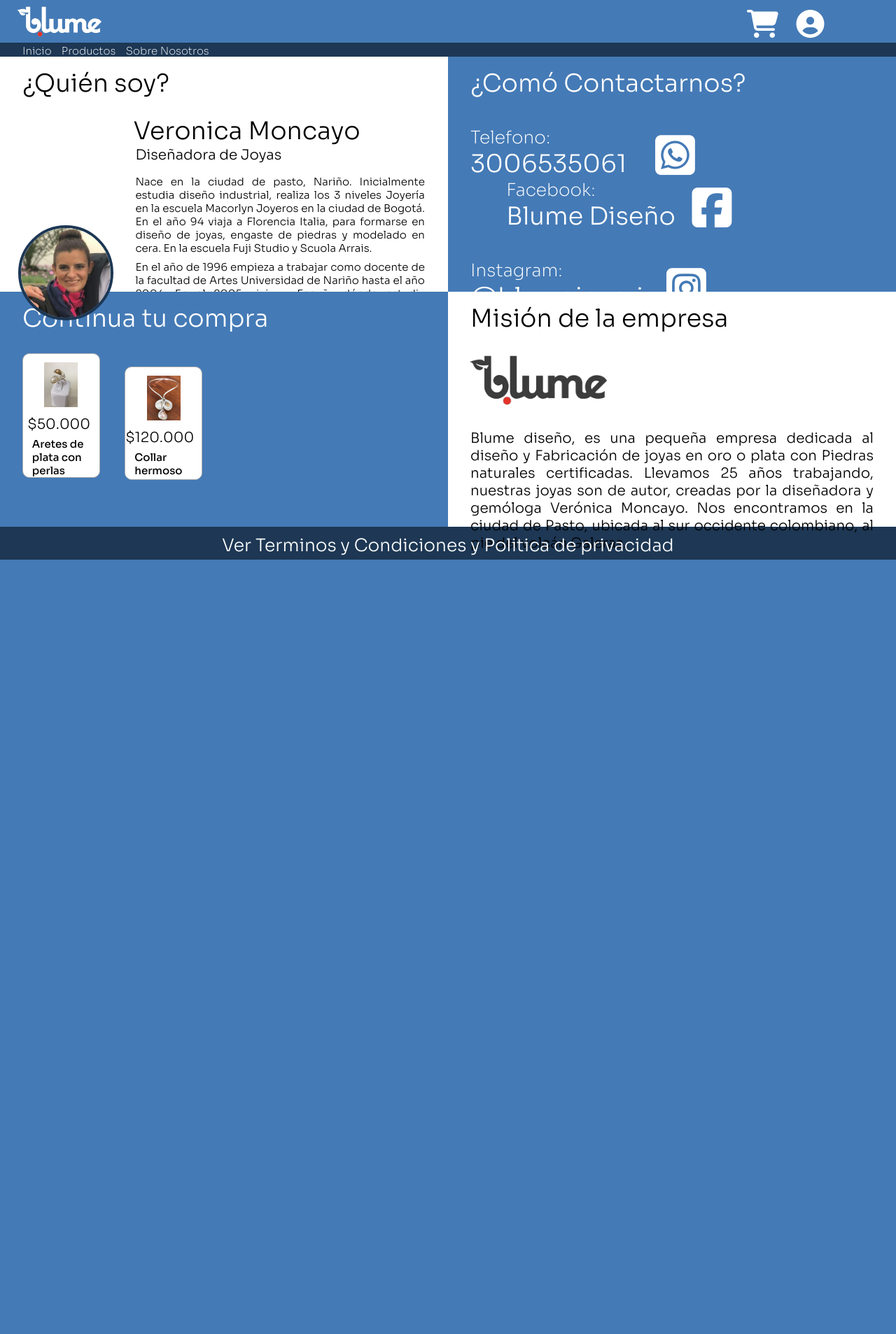
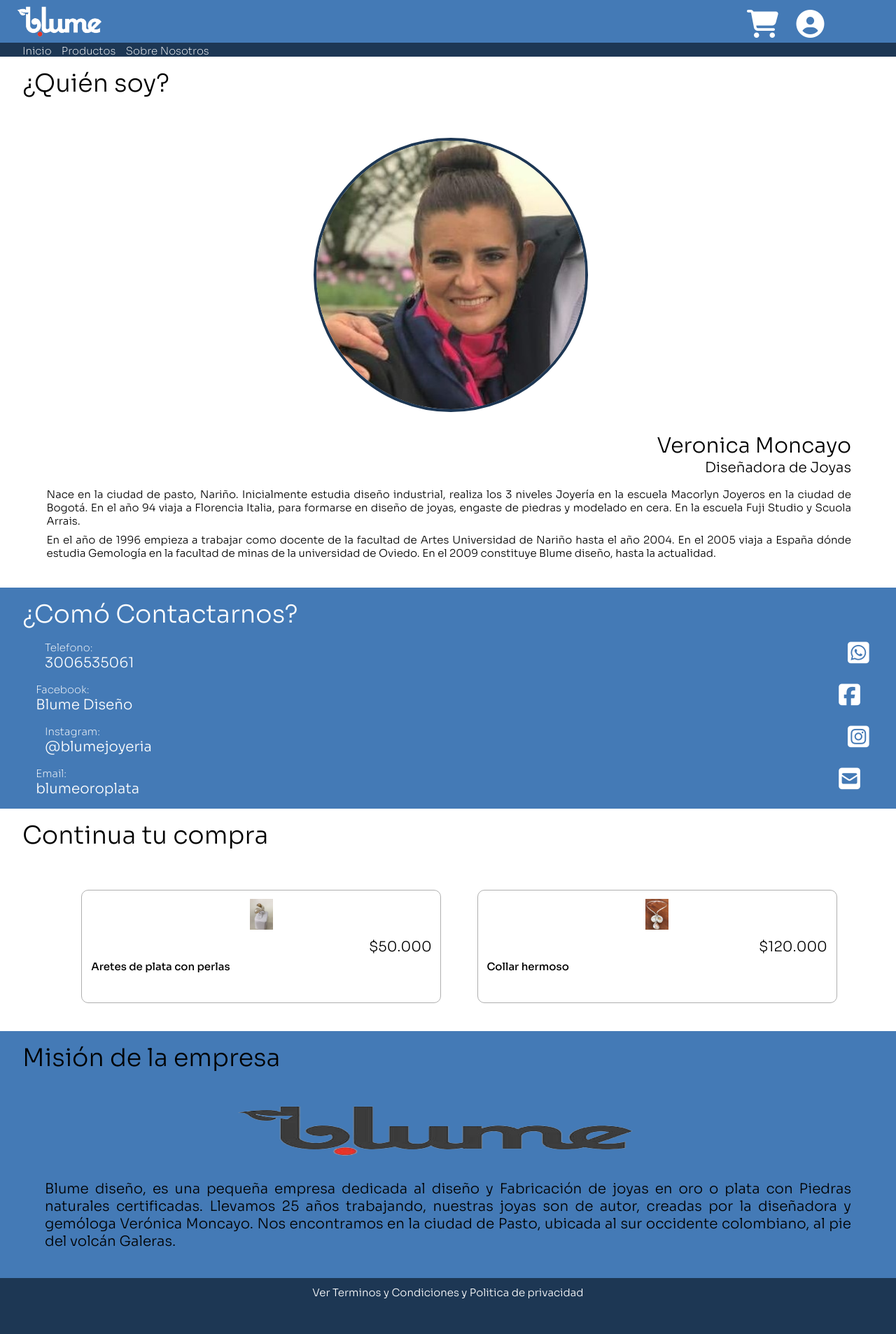
Before and after one commit to manuelandres66/blume, a Django app: page /sobre_nosotros/ in a window 1280 px wide; the page is wider, and only the part inside the window is pictured. Shown: that part at 70% size. Before the commit the page ends 800 px from the top of that part, so only its background shows below. Run offline with Django 3.2, Linux system fonts and the light colour scheme; data comes from the database, SQL or seed files in the repository; some libraries are stand-ins or nearby versions.

Commit message:
sobre nostros completed

```diff
--- a/static/css/sobre_nosotros.css
+++ b/static/css/sobre_nosotros.css
@@ -188,3 +188,121 @@
     text-align: center;
     padding-top: 1.4vh;
 }
+
+@media screen and (max-width: 1547px) {
+    .all {
+        display: flex;
+        flex-wrap: wrap;
+    }
+    .quien_soy, .productos, .contactos, .empresa {
+        display: block;
+        width: 100%;
+    }
+
+    #quien_imagen {
+        position: static;
+        width: 30vw;
+        margin-left: 35vw;
+        margin-top: 5vh;
+    }
+
+    .quien_informacion {
+        width: 90vw;
+        margin-left: 5vw;
+    }
+
+    .quien_parrafos {
+        margin-bottom: 5vh;
+    }
+
+    .quien_titulo {
+        margin-bottom: 2vh;
+    }
+
+    .quien_diseñadora {
+        text-align: right;
+    }
+
+    .quien_diseñadora h3 {
+        font-size: 30px;
+    }
+
+    .quien_diseñadora h5 {
+        font-size: 20px;
+    }
+
+    .contactos_contenedor {
+        margin: 0;
+    }
+
+    .contacto {
+        display: block;
+        width: 100%;
+        margin-left: 5vw;
+        margin-bottom: 2vh;
+    }
+
+    .contacto h5 {
+        font-size: 15px;
+    }
+
+    .contacto h4 {
+        font-size: 20px;
+    }
+
+    .contacto i {
+        margin: 0;
+        float: right;
+        margin-right: 8vw;
+        font-size: 35px;
+    }
+
+    .productos {
+        background-color: #fff;
+        color: #000;
+    }
+
+    .vendidos {
+        display: flex;
+        flex-wrap: wrap;
+        justify-content: center;
+        margin-top: 0;
+        margin-bottom: 5vh;
+    }
+
+    .vendido {
+        width: 40vw;
+        margin-top: 5vh;
+        margin-left: 2vw;
+        margin-right: 2vw;
+    }
+
+    .vendido_imagen {
+        width: 10vw;
+        height: 5.5vh;
+    }
+
+    .empresa {
+        background-color: #447ab6;
+    }
+
+    .empresa img {
+        width: 50vw;
+        margin-left: 25vw;
+    }
+
+    .empresa p {
+        margin-left: 5vw;
+        width: 90vw;
+        margin-bottom: 5vh;
+    }
+
+    .terminos {
+        width: 100vw;
+        height: 10vh;
+    }
+
+    .terminos a {
+        font-size: 15px;
+    }
+}
--- a/templates/sobre_nosotros.html
+++ b/templates/sobre_nosotros.html
@@ -28,14 +28,14 @@
             <div class="contactos">
                 <h3 class="quien_titulo">¿Comó Contactarnos?</h3>
                 <div class="contactos_contenedor">
-                    <a href="https://wa.link/1wdvy0" target="_blank"><div id="contactos_telefonos">
+                    <a href="https://wa.link/1wdvy0" target="_blank"><div id="contactos_telefonos" class="contacto">
                         <div>
                             <h5>Telefono:</h5>
                             <h4>3006535061</h4>
                         </div>
                         <i class="fab fa-whatsapp-square"></i>
                     </div></a>
-                    <a href="https://www.facebook.com/blumejoyeria" target="_blank"><div id="contactos_facebook">
+                    <a href="https://www.facebook.com/blumejoyeria" target="_blank"><div id="contactos_facebook" class="contacto">
                         <div>
                             <h5>Facebook:</h5>
                             <h4>Blume Diseño</h4>
@@ -44,14 +44,14 @@
                     </div></a>
                 </div>
                 <div class="contactos_contenedor">
-                    <a href="https://www.instagram.com/blumejoyeria" target="_blank"><div id="contactos_instagram">
+                    <a href="https://www.instagram.com/blumejoyeria" target="_blank"><div id="contactos_instagram" class="contacto">
                         <div>
                             <h5>Instagram:</h5>
                             <h4>@blumejoyeria</h4>
                         </div>
                         <i class="fab fa-instagram-square"></i>
                     </div></a>
-                    <a href="mailto:blumeoroplata@gmail.com" target="_blank"><div id="contactos_email">
+                    <a href="mailto:blumeoroplata@gmail.com" target="_blank"><div id="contactos_email" class="contacto">
                         <div>
                             <h5>Email:</h5>
                             <h4>blumeoroplata</h4>
```
